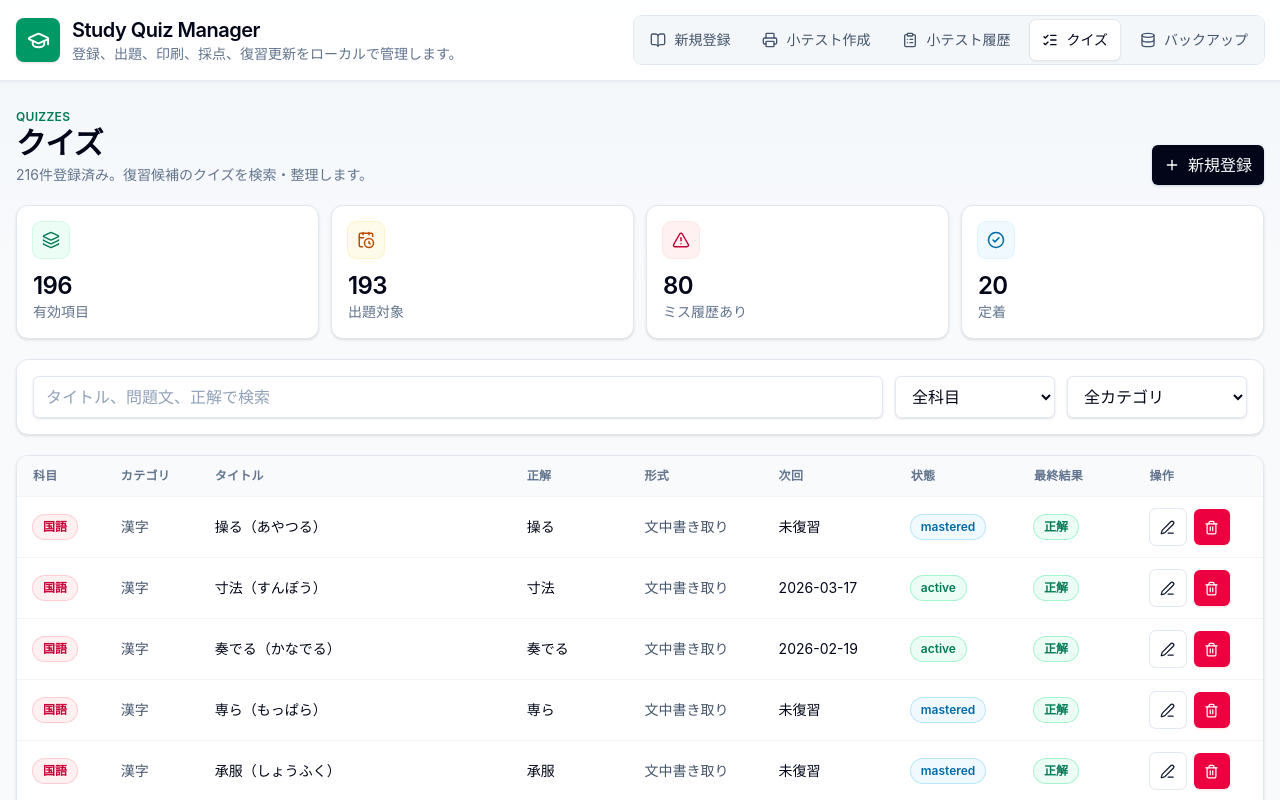
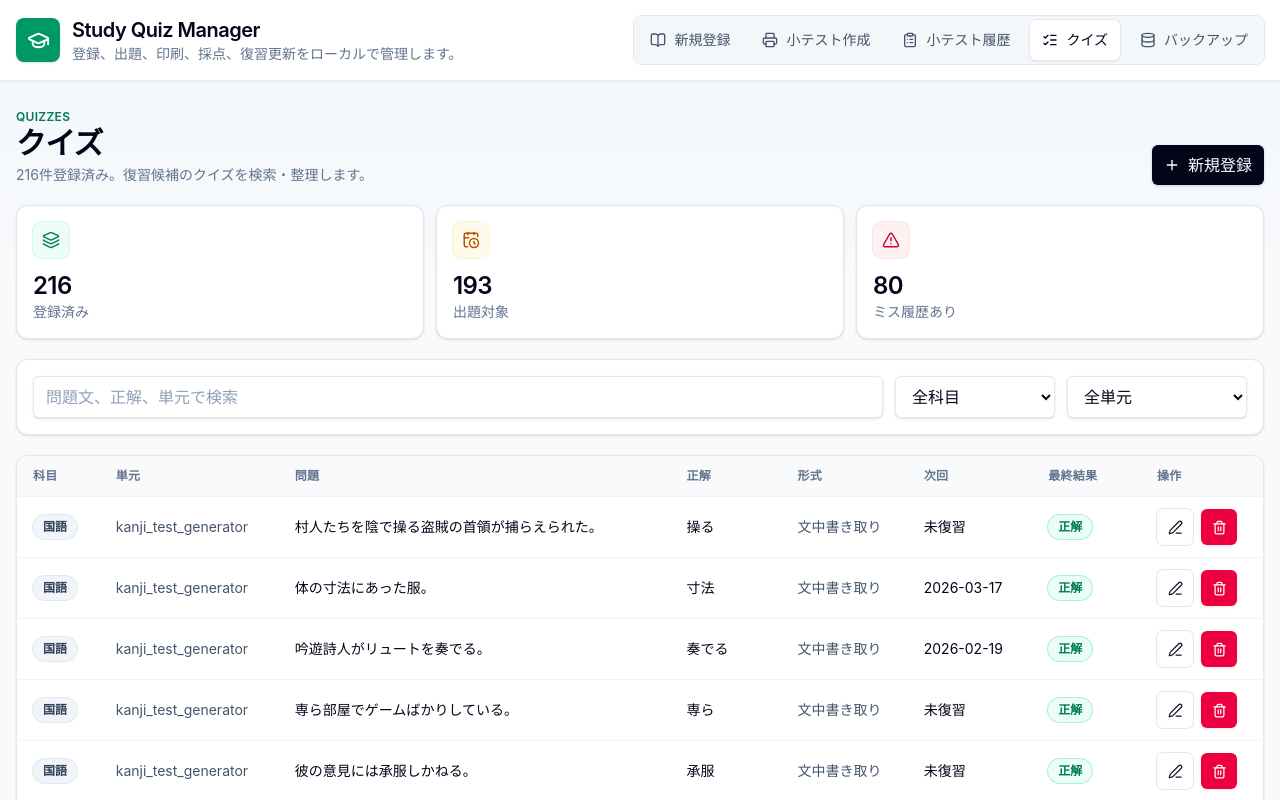
Before and after one commit to jeanbiego/study-quiz-manager, a React (Vite) app: page / in a window 1280 px wide. Shown: the top 800 px of the page. Built offline with nearby package versions, Linux system fonts and the light colour scheme.

Commit message:
Simplify quiz form fields (#6)

```diff
--- a/src/app/pages/ItemFormPage.tsx
+++ b/src/app/pages/ItemFormPage.tsx
@@ -3,8 +3,9 @@ import { FormEvent, useMemo, useState } from 'react';
 import { Link, useNavigate, useParams } from 'react-router-dom';
 import { renderQuestionText } from '../../domain/question';
 import { createInitialReviewState } from '../../domain/review';
+import { createStudyItemTitle } from '../../domain/studyItemDisplay';
 import { QUESTION_TYPE_LABELS, SUBJECT_LABELS } from '../../domain/types';
-import type { QuestionType, StudyItem, StudyItemStatus, Subject } from '../../domain/types';
+import type { QuestionType, StudyItem, Subject } from '../../domain/types';
 import { createId } from '../../infra/id';
 import { Button } from '../../ui/Button';
 import { Field, SelectInput, TextArea, TextInput } from '../../ui/FormField';
@@ -12,30 +13,22 @@ import { useAppDataContext } from '../AppDataContext';
 
 type FormState = {
   subject: Subject;
-  category: string;
   unit: string;
-  title: string;
   questionText: string;
   answer: string;
   reading: string;
   note: string;
   defaultQuestionType: QuestionType;
-  importance: 1 | 2 | 3;
-  status: StudyItemStatus;
 };
 
 const emptyForm: FormState = {
   subject: 'social',
-  category: '',
   unit: '',
-  title: '',
   questionText: '',
   answer: '',
   reading: '',
   note: '',
   defaultQuestionType: 'short_answer',
-  importance: 2,
-  status: 'active',
 };
 
 export function ItemFormPage() {
@@ -51,18 +44,18 @@ export function ItemFormPage() {
       createdAt: existingItem?.createdAt ?? new Date().toISOString(),
       updatedAt: new Date().toISOString(),
       subject: form.subject,
-      category: form.category,
+      category: form.unit,
       unit: form.unit || undefined,
-      title: form.title || 'プレビュー',
+      title: createStudyItemTitle(form.answer, form.questionText) || 'プレビュー',
       questionText: form.questionText,
       answer: form.answer,
       reading: form.reading || undefined,
       note: form.note || undefined,
       defaultQuestionType: form.defaultQuestionType,
-      importance: form.importance,
-      status: form.status,
+      importance: existingItem?.importance ?? 2,
+      status: existingItem?.status ?? 'active',
     }),
-    [existingItem?.createdAt, existingItem?.id, form],
+    [existingItem?.createdAt, existingItem?.id, existingItem?.importance, existingItem?.status, form],
   );
 
   function update<K extends keyof FormState>(key: K, value: FormState[K]) {
@@ -72,21 +65,24 @@ export function ItemFormPage() {
   function submit(event: FormEvent) {
     event.preventDefault();
     const now = new Date().toISOString();
+    const unit = form.unit.trim();
+    const questionText = form.questionText.trim();
+    const answer = form.answer.trim();
     const item: StudyItem = {
       id: existingItem?.id ?? createId('item'),
       createdAt: existingItem?.createdAt ?? now,
       updatedAt: now,
       subject: form.subject,
-      category: form.category.trim(),
-      unit: form.unit.trim() || undefined,
-      title: form.title.trim(),
-      questionText: form.questionText.trim(),
-      answer: form.answer.trim(),
-      reading: form.reading.trim() || undefined,
+      category: unit,
+      unit,
+      title: createStudyItemTitle(answer, questionText),
+      questionText,
+      answer,
+      reading: form.defaultQuestionType === 'contextual_writing' ? form.reading.trim() || undefined : undefined,
       note: form.note.trim() || undefined,
       defaultQuestionType: form.defaultQuestionType,
-      importance: form.importance,
-      status: form.status,
+      importance: existingItem?.importance ?? 2,
+      status: existingItem?.status ?? 'active',
     };
 
     setData((current) => ({
@@ -111,7 +107,7 @@ export function ItemFormPage() {
               戻る
             </Button>
           </Link>
-          <Button type="submit" disabled={!form.title || !form.questionText || !form.answer || !form.category}>
+          <Button type="submit" disabled={!form.unit || !form.questionText || !form.answer}>
             <Save size={16} />
             保存
           </Button>
@@ -128,24 +124,6 @@ export function ItemFormPage() {
             ))}
           </SelectInput>
         </Field>
-        <Field label="カテゴリ">
-          <TextInput value={form.category} onChange={(event) => update('category', event.target.value)} placeholder="地理、歴史、語彙など" required />
-        </Field>
-        <Field label="単元">
-          <TextInput value={form.unit} onChange={(event) => update('unit', event.target.value)} placeholder="日本のすがた、平安時代など" />
-        </Field>
-        <Field label="タイトル">
-          <TextInput value={form.title} onChange={(event) => update('title', event.target.value)} required />
-        </Field>
-        <Field label="問題文">
-          <TextArea value={form.questionText} onChange={(event) => update('questionText', event.target.value)} required />
-        </Field>
-        <Field label="正解">
-          <TextInput value={form.answer} onChange={(event) => update('answer', event.target.value)} required />
-        </Field>
-        <Field label="読み">
-          <TextInput value={form.reading} onChange={(event) => update('reading', event.target.value)} placeholder="文中書き取りで使う読み" />
-        </Field>
         <Field label="デフォルト出題形式">
           <SelectInput value={form.defaultQuestionType} onChange={(event) => update('defaultQuestionType', event.target.value as QuestionType)}>
             {Object.entries(QUESTION_TYPE_LABELS).map(([value, label]) => (
@@ -155,20 +133,20 @@ export function ItemFormPage() {
             ))}
           </SelectInput>
         </Field>
-        <Field label="重要度">
-          <SelectInput value={form.importance} onChange={(event) => update('importance', Number(event.target.value) as 1 | 2 | 3)}>
-            <option value={1}>1 低</option>
-            <option value={2}>2 標準</option>
-            <option value={3}>3 高</option>
-          </SelectInput>
+        <Field label="単元">
+          <TextInput value={form.unit} onChange={(event) => update('unit', event.target.value)} placeholder="地理、平安時代、漢字など" required />
         </Field>
-        <Field label="状態">
-          <SelectInput value={form.status} onChange={(event) => update('status', event.target.value as StudyItemStatus)}>
-            <option value="active">active</option>
-            <option value="mastered">mastered</option>
-            <option value="paused">paused</option>
-          </SelectInput>
+        <Field label="問題文">
+          <TextArea value={form.questionText} onChange={(event) => update('questionText', event.target.value)} required />
         </Field>
+        <Field label="正解">
+          <TextInput value={form.answer} onChange={(event) => update('answer', event.target.value)} required />
+        </Field>
+        {form.defaultQuestionType === 'contextual_writing' ? (
+          <Field label="読み">
+            <TextInput value={form.reading} onChange={(event) => update('reading', event.target.value)} placeholder="文中書き取りで使う読み" />
+          </Field>
+        ) : null}
         <Field label="メモ">
           <TextArea value={form.note} onChange={(event) => update('note', event.target.value)} />
         </Field>
@@ -188,15 +166,11 @@ export function ItemFormPage() {
 function toFormState(item: StudyItem): FormState {
   return {
     subject: item.subject,
-    category: item.category,
-    unit: item.unit ?? '',
-    title: item.title,
+    unit: item.unit ?? item.category,
     questionText: item.questionText,
     answer: item.answer,
     reading: item.reading ?? '',
     note: item.note ?? '',
     defaultQuestionType: item.defaultQuestionType,
-    importance: item.importance,
-    status: item.status,
   };
 }
--- a/src/app/pages/ItemsPage.tsx
+++ b/src/app/pages/ItemsPage.tsx
@@ -1,37 +1,39 @@
-import { AlertTriangle, CalendarClock, CheckCircle2, Edit3, Layers3, Plus, Trash2 } from 'lucide-react';
+import { AlertTriangle, CalendarClock, Edit3, Layers3, Plus, Trash2 } from 'lucide-react';
 import { useMemo, useState } from 'react';
 import { Link } from 'react-router-dom';
 import { toDateOnly } from '../../domain/date';
+import { getStudyItemSummary, getStudyItemUnit } from '../../domain/studyItemDisplay';
 import { SUBJECT_LABELS, QUESTION_TYPE_LABELS } from '../../domain/types';
-import type { Result, StudyItem, Subject } from '../../domain/types';
+import type { Result, Subject } from '../../domain/types';
 import { Badge } from '../../ui/Badge';
 import { Button } from '../../ui/Button';
 import { SelectInput, TextInput } from '../../ui/FormField';
+import { getSubjectBadgeClass } from '../../ui/subjectColors';
 import { useAppDataContext } from '../AppDataContext';
 
 export function ItemsPage() {
   const { data, setData } = useAppDataContext();
   const [query, setQuery] = useState('');
   const [subject, setSubject] = useState<Subject | ''>('');
-  const [category, setCategory] = useState('');
+  const [unit, setUnit] = useState('');
 
   const stateByItemId = useMemo(() => new Map(data.reviewStates.map((state) => [state.studyItemId, state])), [data.reviewStates]);
-  const categories = useMemo(() => [...new Set(data.studyItems.map((item) => item.category).filter(Boolean))].sort(), [data.studyItems]);
+  const units = useMemo(() => [...new Set(data.studyItems.map((item) => getStudyItemUnit(item)).filter(Boolean))].sort(), [data.studyItems]);
   const today = toDateOnly(new Date());
-  const activeCount = data.studyItems.filter((item) => item.status === 'active').length;
+  const registeredCount = data.studyItems.length;
   const dueCount = data.studyItems.filter((item) => {
     const reviewState = stateByItemId.get(item.id);
     return item.status === 'active' && (!reviewState?.nextReviewDate || reviewState.nextReviewDate <= today);
   }).length;
   const mistakeCount = data.reviewStates.filter((state) => state.mistakeCount > 0 || state.lastResult === 'partial' || state.lastResult === 'incorrect').length;
-  const masteredCount = data.studyItems.filter((item) => item.status === 'mastered').length;
 
   const filteredItems = data.studyItems.filter((item) => {
-    const queryTarget = `${item.title} ${item.questionText} ${item.answer} ${item.category} ${item.unit ?? ''}`.toLowerCase();
+    const itemUnit = getStudyItemUnit(item);
+    const queryTarget = `${item.questionText} ${item.answer} ${item.title} ${itemUnit}`.toLowerCase();
     return (
       (!query || queryTarget.includes(query.toLowerCase())) &&
       (!subject || item.subject === subject) &&
-      (!category || item.category === category)
+      (!unit || itemUnit === unit)
     );
   });
 
@@ -68,15 +70,14 @@ export function ItemsPage() {
         </Link>
       </div>
 
-      <div className="grid grid-cols-2 gap-3 md:grid-cols-4">
-        <StatCard icon={Layers3} label="有効項目" value={activeCount} tone="emerald" />
+      <div className="grid grid-cols-1 gap-3 md:grid-cols-3">
+        <StatCard icon={Layers3} label="登録済み" value={registeredCount} tone="emerald" />
         <StatCard icon={CalendarClock} label="出題対象" value={dueCount} tone="amber" />
         <StatCard icon={AlertTriangle} label="ミス履歴あり" value={mistakeCount} tone="rose" />
-        <StatCard icon={CheckCircle2} label="定着" value={masteredCount} tone="sky" />
       </div>
 
       <div className="grid gap-3 rounded-xl border border-slate-200 bg-white p-4 shadow-sm md:grid-cols-[1fr_160px_180px]">
-        <TextInput placeholder="タイトル、問題文、正解で検索" value={query} onChange={(event) => setQuery(event.target.value)} />
+        <TextInput placeholder="問題文、正解、単元で検索" value={query} onChange={(event) => setQuery(event.target.value)} />
         <SelectInput value={subject} onChange={(event) => setSubject(event.target.value as Subject | '')}>
           <option value="">全科目</option>
           {Object.entries(SUBJECT_LABELS).map(([value, label]) => (
@@ -85,9 +86,9 @@ export function ItemsPage() {
             </option>
           ))}
         </SelectInput>
-        <SelectInput value={category} onChange={(event) => setCategory(event.target.value)}>
-          <option value="">全カテゴリ</option>
-          {categories.map((value) => (
+        <SelectInput value={unit} onChange={(event) => setUnit(event.target.value)}>
+          <option value="">全単元</option>
+          {units.map((value) => (
             <option key={value} value={value}>
               {value}
             </option>
@@ -96,16 +97,15 @@ export function ItemsPage() {
       </div>
 
       <div className="overflow-x-auto rounded-xl border border-slate-200 bg-white shadow-sm">
-        <table className="w-full min-w-[900px] border-collapse text-left text-sm">
+        <table className="w-full min-w-[860px] border-collapse text-left text-sm">
           <thead className="bg-slate-50 text-xs uppercase tracking-wide text-slate-500">
             <tr>
               <th className="px-4 py-3">科目</th>
-              <th className="px-4 py-3">カテゴリ</th>
-              <th className="px-4 py-3">タイトル</th>
+              <th className="px-4 py-3">単元</th>
+              <th className="px-4 py-3">問題</th>
               <th className="px-4 py-3">正解</th>
               <th className="px-4 py-3">形式</th>
               <th className="px-4 py-3">次回</th>
-              <th className="px-4 py-3">状態</th>
               <th className="px-4 py-3">最終結果</th>
               <th className="px-4 py-3">操作</th>
             </tr>
@@ -116,16 +116,13 @@ export function ItemsPage() {
               return (
                 <tr key={item.id} className="border-t border-slate-100 hover:bg-slate-50/70">
                   <td className="px-4 py-3">
-                    <Badge tone={getSubjectTone(item.subject)}>{SUBJECT_LABELS[item.subject]}</Badge>
+                    <Badge className={getSubjectBadgeClass(item.subject)}>{SUBJECT_LABELS[item.subject]}</Badge>
                   </td>
-                  <td className="px-4 py-3 text-slate-600">{item.category}</td>
-                  <td className="px-4 py-3 font-medium">{item.title}</td>
+                  <td className="px-4 py-3 text-slate-600">{getStudyItemUnit(item)}</td>
+                  <td className="max-w-[360px] px-4 py-3 font-medium">{getStudyItemSummary(item)}</td>
                   <td className="px-4 py-3">{item.answer}</td>
                   <td className="px-4 py-3 text-slate-600">{QUESTION_TYPE_LABELS[item.defaultQuestionType]}</td>
                   <td className="px-4 py-3">{reviewState?.nextReviewDate ?? '未復習'}</td>
-                  <td className="px-4 py-3">
-                    <Badge tone={item.status === 'active' ? 'emerald' : item.status === 'mastered' ? 'sky' : 'slate'}>{item.status}</Badge>
-                  </td>
                   <td className="px-4 py-3">{reviewState?.lastResult ? <ResultBadge result={reviewState.lastResult} /> : '-'}</td>
                   <td className="px-4 py-3">
                     <div className="flex gap-2">
@@ -187,15 +184,3 @@ function ResultBadge({ result }: { result: Result }) {
 
   return <Badge tone="rose">違う言葉</Badge>;
 }
-
-function getSubjectTone(subject: StudyItem['subject']) {
-  if (subject === 'japanese') {
-    return 'rose';
-  }
-
-  if (subject === 'science') {
-    return 'emerald';
-  }
-
-  return 'sky';
-}
--- a/src/app/pages/QuizBuilderPage.tsx
+++ b/src/app/pages/QuizBuilderPage.tsx
@@ -3,29 +3,31 @@ import { FormEvent, useMemo, useState } from 'react';
 import { useNavigate } from 'react-router-dom';
 import { selectQuizItems } from '../../domain/quizSelection';
 import type { QuizOrder, QuizTarget } from '../../domain/quizSelection';
+import { getStudyItemSummary, getStudyItemUnit } from '../../domain/studyItemDisplay';
 import { QUESTION_TYPE_LABELS, SUBJECT_LABELS } from '../../domain/types';
 import type { Subject } from '../../domain/types';
 import { createId } from '../../infra/id';
 import { Badge } from '../../ui/Badge';
 import { Button } from '../../ui/Button';
 import { Field, SelectInput } from '../../ui/FormField';
+import { getSubjectBadgeClass } from '../../ui/subjectColors';
 import { useAppDataContext } from '../AppDataContext';
 
 export function QuizBuilderPage() {
   const navigate = useNavigate();
   const { data, setData } = useAppDataContext();
   const [subject, setSubject] = useState<Subject | ''>('');
-  const [category, setCategory] = useState('');
+  const [unit, setUnit] = useState('');
   const [count, setCount] = useState(10);
   const [target, setTarget] = useState<QuizTarget>('all_active');
   const [order, setOrder] = useState<QuizOrder>('priority');
 
-  const categories = useMemo(() => [...new Set(data.studyItems.map((item) => item.category).filter(Boolean))].sort(), [data.studyItems]);
+  const units = useMemo(() => [...new Set(data.studyItems.map((item) => getStudyItemUnit(item)).filter(Boolean))].sort(), [data.studyItems]);
   const subjects = subject ? [subject] : undefined;
-  const categoriesFilter = category ? [category] : undefined;
+  const unitsFilter = unit ? [unit] : undefined;
   const selectedItems = selectQuizItems(data.studyItems, data.reviewStates, {
     subjects,
-    categories: categoriesFilter,
+    categories: unitsFilter,
     count,
     target,
     order,
@@ -47,7 +49,7 @@ export function QuizBuilderPage() {
           createdAt: now,
           title: `${new Date().toLocaleDateString('ja-JP')} 小テスト`,
           subjectFilter: subjects,
-          categoryFilter: categoriesFilter,
+          categoryFilter: unitsFilter,
           itemIds: selectedItems.map(({ item }) => item.id),
           questionTypesByItemId: Object.fromEntries(selectedItems.map(({ item, questionType }) => [item.id, questionType])),
         },
@@ -84,10 +86,10 @@ export function QuizBuilderPage() {
             ))}
           </SelectInput>
         </Field>
-        <Field label="カテゴリ">
-          <SelectInput value={category} onChange={(event) => setCategory(event.target.value)}>
-            <option value="">全カテゴリ</option>
-            {categories.map((value) => (
+        <Field label="単元">
+          <SelectInput value={unit} onChange={(event) => setUnit(event.target.value)}>
+            <option value="">全単元</option>
+            {units.map((value) => (
               <option key={value} value={value}>
                 {value}
               </option>
@@ -140,10 +142,11 @@ export function QuizBuilderPage() {
             <li key={item.id} className="grid gap-2 p-4 hover:bg-slate-50/70 md:grid-cols-[40px_1fr_160px_110px] md:items-center">
               <span className="grid h-8 w-8 place-items-center rounded-full bg-slate-100 text-sm font-semibold text-slate-600">{index + 1}</span>
               <div>
-                <p className="font-medium">{item.title}</p>
-                <p className="text-sm text-slate-500">
-                  {SUBJECT_LABELS[item.subject]} / {item.category}
-                </p>
+                <p className="font-medium">{getStudyItemSummary(item)}</p>
+                <div className="mt-1 flex flex-wrap gap-2">
+                  <Badge className={getSubjectBadgeClass(item.subject)}>{SUBJECT_LABELS[item.subject]}</Badge>
+                  <span className="text-sm text-slate-500">{getStudyItemUnit(item)}</span>
+                </div>
               </div>
               <Badge tone={questionType === 'contextual_writing' ? 'amber' : 'slate'}>{QUESTION_TYPE_LABELS[questionType]}</Badge>
               <span className="text-sm font-medium text-slate-500">優先度 {priorityScore}</span>
--- a/src/app/pages/ScoreQuizPage.tsx
+++ b/src/app/pages/ScoreQuizPage.tsx
@@ -2,6 +2,7 @@ import { Save } from 'lucide-react';
 import { useState } from 'react';
 import { Link, useNavigate, useParams } from 'react-router-dom';
 import { updateReviewState } from '../../domain/review';
+import { getStudyItemSummary } from '../../domain/studyItemDisplay';
 import { RESULT_LABELS } from '../../domain/types';
 import type { AnswerRecord, Result } from '../../domain/types';
 import { createId } from '../../infra/id';
@@ -92,7 +93,7 @@ export function ScoreQuizPage() {
             <div className="grid gap-3 md:grid-cols-[40px_1fr_auto] md:items-center">
               <span className="grid h-8 w-8 place-items-center rounded-full bg-slate-100 text-sm font-semibold text-slate-600">{index + 1}</span>
               <div>
-                <p className="font-medium">{item.title}</p>
+                <p className="font-medium">{getStudyItemSummary(item)}</p>
                 <p className="text-sm font-medium text-slate-700">模範解答: {item.answer}</p>
                 {item.note ? <p className="text-sm text-slate-500">メモ: {item.note}</p> : null}
               </div>
--- a/src/domain/quizSelection.ts
+++ b/src/domain/quizSelection.ts
@@ -1,6 +1,7 @@
 import { calculatePriorityScore, isDueForReview } from './priority';
 import { resolveQuestionType } from './question';
 import { toDateOnly } from './date';
+import { getStudyItemUnit } from './studyItemDisplay';
 import type { QuestionType, ReviewState, StudyItem, Subject } from './types';
 
 export type QuizTarget = 'all_active' | 'due' | 'unreviewed' | 'mistakes';
@@ -35,7 +36,7 @@ export function selectQuizItems(
   return items
     .filter((item) => item.status === 'active')
     .filter((item) => !options.subjects?.length || options.subjects.includes(item.subject))
-    .filter((item) => !options.categories?.length || options.categories.includes(item.category))
+    .filter((item) => !options.categories?.length || options.categories.includes(getStudyItemUnit(item)))
     .filter((item) => matchesTarget(stateByItemId.get(item.id), target, today))
     .map((item) => {
       const reviewState = stateByItemId.get(item.id);
--- /dev/null
+++ b/src/domain/studyItemDisplay.ts
@@ -0,0 +1,19 @@
+import type { StudyItem } from './types';
+
+export function getStudyItemUnit(item: Pick<StudyItem, 'category' | 'unit'>): string {
+  return item.unit?.trim() || item.category;
+}
+
+export function createStudyItemTitle(answer: string, questionText: string): string {
+  const trimmedAnswer = answer.trim();
+  if (trimmedAnswer) {
+    return trimmedAnswer;
+  }
+
+  const trimmedQuestion = questionText.trim();
+  return trimmedQuestion.length > 24 ? `${trimmedQuestion.slice(0, 24)}...` : trimmedQuestion;
+}
+
+export function getStudyItemSummary(item: Pick<StudyItem, 'answer' | 'questionText' | 'title'>): string {
+  return item.questionText || item.answer || item.title;
+}
--- /dev/null
+++ b/src/ui/subjectColors.ts
@@ -0,0 +1,11 @@
+import type { Subject } from '../domain/types';
+
+const subjectBadgeClasses: Record<Subject, string> = {
+  japanese: 'bg-[#f0c2c4] text-[#7b1e22] ring-[#e6999c]',
+  science: 'bg-[#fae7d1] text-[#9b5c12] ring-[#f4cfa4]',
+  social: 'bg-[#c4dbc6] text-[#3a5f3e] ring-[#a4c8a8]',
+};
+
+export function getSubjectBadgeClass(subject: Subject): string {
+  return subjectBadgeClasses[subject];
+}
```
Also changed, not shown: 1 other file (tests, documents, lock files or other folders).
